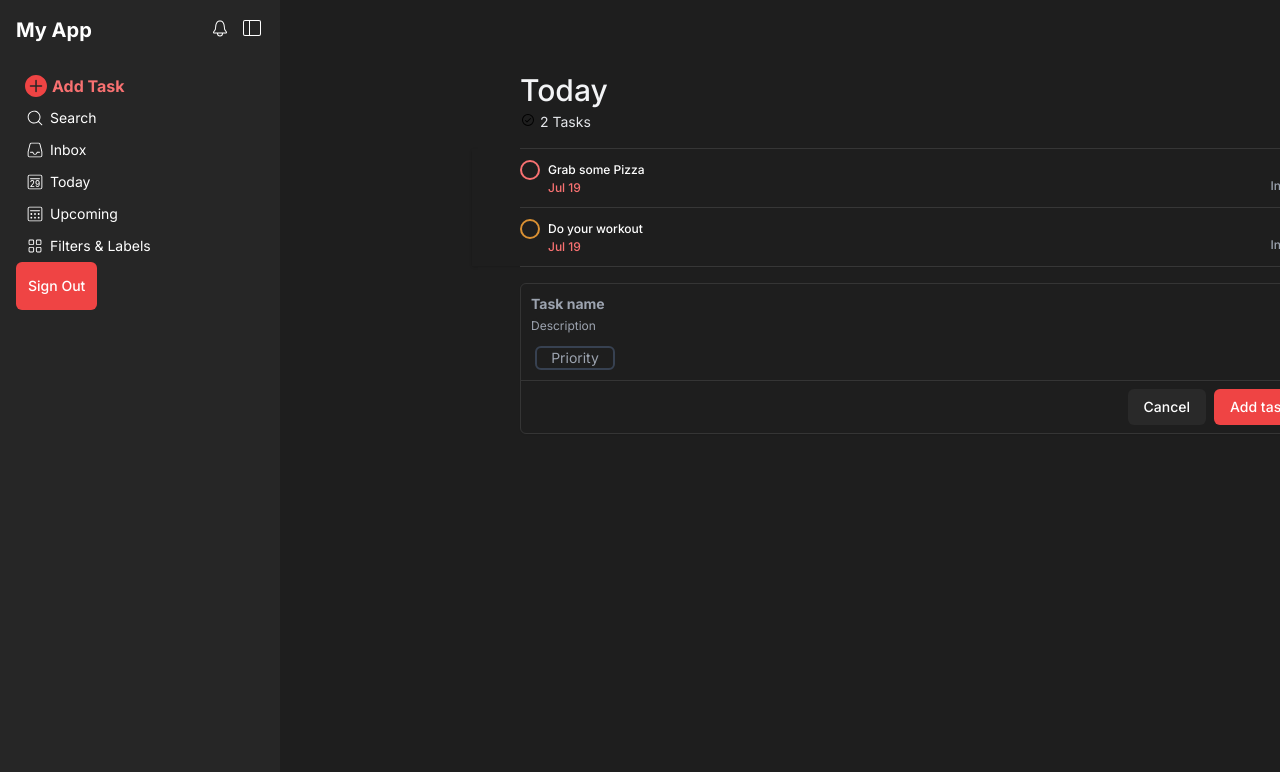
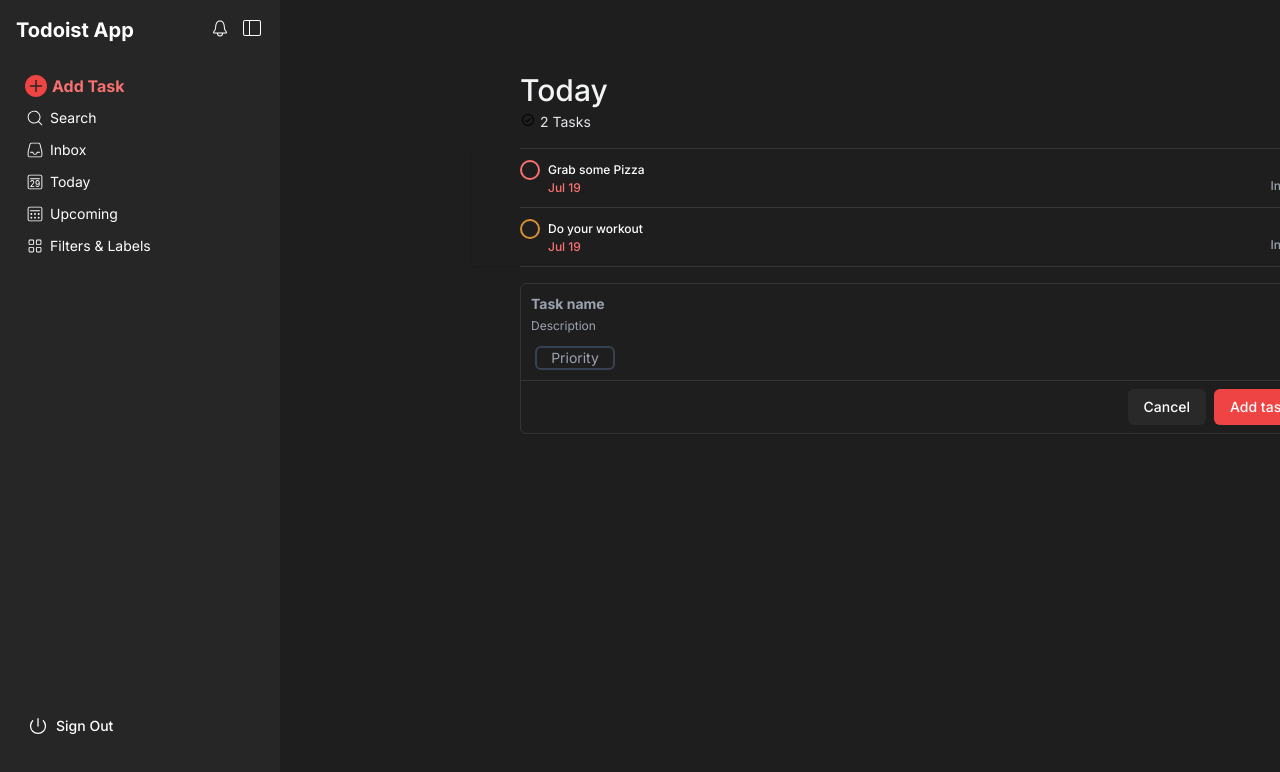
Before and after one commit to Ali-Hasan-Khan/todoist-clone, a Next.js app: page /dashboard in a window 1280 px wide. Shown: the top 772 px of the page. Built offline with nearby package versions, Linux system fonts and the light colour scheme.

Commit message:
improved signout ui

```diff
--- a/app/dashboard/layout.tsx
+++ b/app/dashboard/layout.tsx
@@ -32,8 +32,8 @@
   return (
     <div className="flex min-h-screen w-full bg-[#1e1e1e] flex-col md:flex-row md:overflow-hidden">
       <SideNav isOpen={isOpen} toggleSidenav={toggleSidenav} />
-      <main className={`flex-grow bg-[#1e1e1e] transition-all duration-300 ${isOpen ? 'ml-[280px]' : 'ml-0'}`}>
-        {!isOpen && <div className="m-4">
+      <main className={`flex-grow bg-[#1e1e1e] transition-all duration-300 ${isOpen ? 'ml-0 md:ml-[280px]' : 'ml-0'}`}>
+        {!isOpen && <div className="m-4 z-10 absolute">
           <button onClick={toggleSidenav}>
             <div>
               <svg xmlns="http://www.w3.org/2000/svg" width="24" height="24" fill="none" viewBox="0 0 24 24"><path fill="currentColor" fillRule="evenodd" d="M19 4.001H5a2 2 0 0 0-2 2v12a2 2 0 0 0 2 2h14a2 2 0 0 0 2-2v-12a2 2 0 0 0-2-2Zm-15 2a1 1 0 0 1 1-1h4v14H5a1 1 0 0 1-1-1v-12Zm6 13h9a1 1 0 0 0 1-1v-12a1 1 0 0 0-1-1h-9v14Z" clipRule="evenodd"></path></svg>
--- a/app/ui/dashboard/sidenav.tsx
+++ b/app/ui/dashboard/sidenav.tsx
@@ -5,7 +5,7 @@
 import Link from 'next/link';
 import { usePathname } from 'next/navigation';
 import clsx from 'clsx';
-// import { signOut } from '../../../../auth';
+import { PowerIcon } from '@heroicons/react/24/outline';
 import { handleSignOut } from '@/app/lib/sign-out';
 
 interface Todo {
@@ -81,7 +81,7 @@
       <div className="mb-6 flex flex-row justify-between">
         <div>
           <Link href="/app" className="text-xl font-bold">
-            My App
+            Todoist App
           </Link>
         </div>
         <div className="flex flex-row space-x-2">
@@ -102,6 +102,7 @@
         </div>
       </div>
 
+      <div className="flex grow h-[680px] flex-row justify-between space-x-2 md:flex-col md:space-x-0 md:space-y-10">
         <ul className="">
           <li className="pl-2 h-8 flex items-center rounded-md hover:bg-[#322f2a]">
             <FloatingForm todos={todos} setTodos={setTodos} />
@@ -129,12 +130,15 @@
         </ul>
         <form
           action={handleSignOut}
+          className="flex"
         >
-        <button className="flex h-[48px] grow items-center justify-center gap-2 rounded-md bg-red-500 p-3 text-sm font-medium hover:bg-sky-100 hover:text-blue-600 md:flex-none md:justify-start md:p-2 md:px-3">
+          <button className="flex h-[48px] grow items-center justify-center gap-2 rounded-md p-2 text-sm font-medium hover:bg-sky-100 hover:text-blue-600 md:flex-none md:justify-start md:p-2 md:px-3">
             {/* <PowerIcon className="w-6" /> */}
+            <PowerIcon className="w-5" />
             <div className="hidden md:block">Sign Out</div>
           </button>
         </form>
+      </div>
     </nav>
   );
 };
--- a/package.json
+++ b/package.json
@@ -9,6 +9,7 @@
     "lint": "next lint"
   },
   "dependencies": {
+    "@heroicons/react": "^2.1.5",
     "@vercel/postgres": "^0.9.0",
     "bcrypt": "^5.1.1",
     "clsx": "^2.1.1",
```
Also changed, not shown: 1 other file (tests, documents, lock files or other folders). Lines whose indentation alone changed are shown as unchanged.
